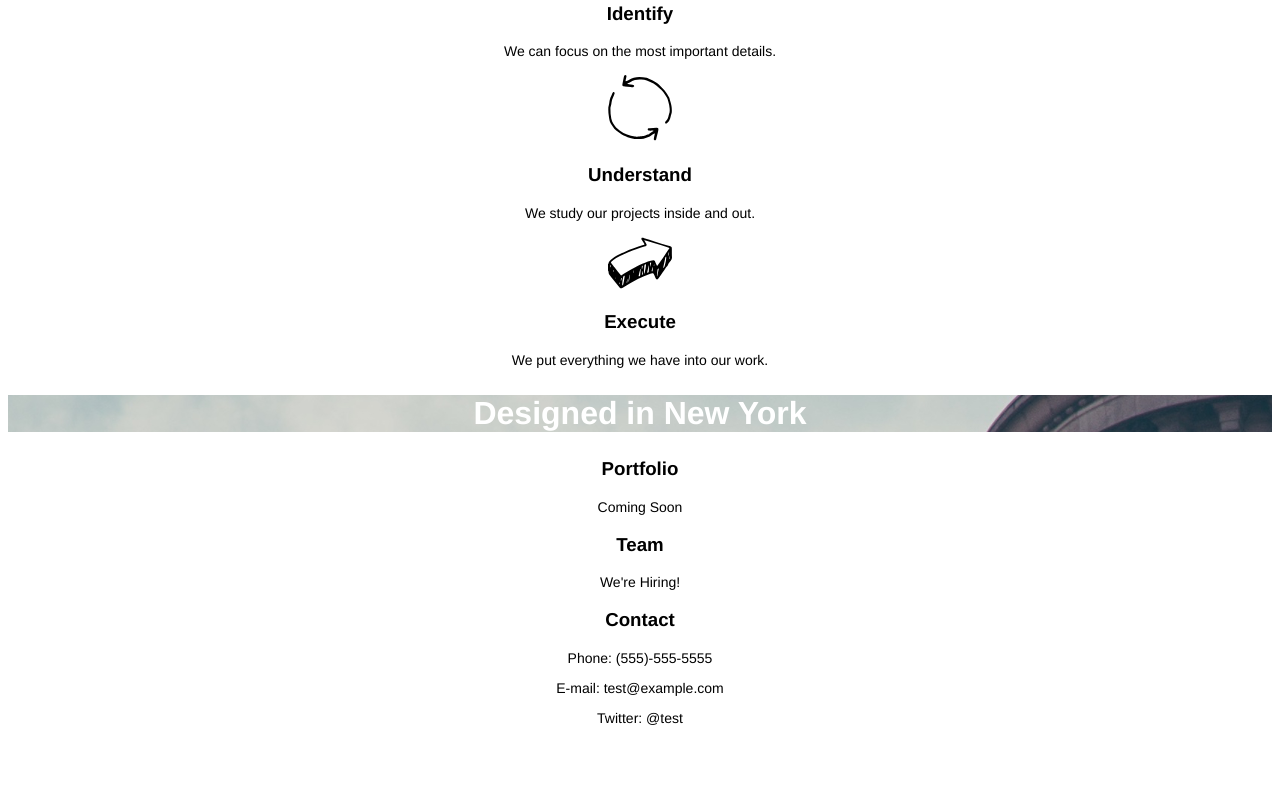
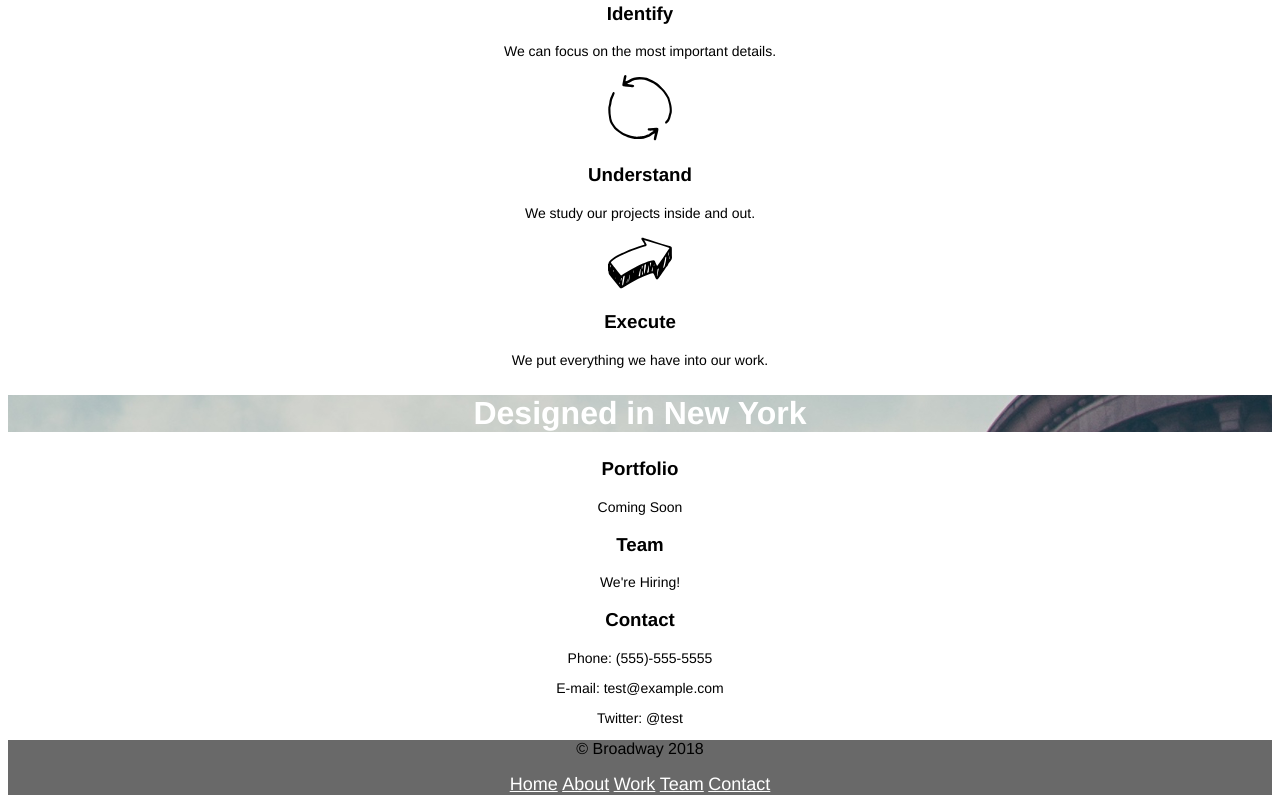
Before and after one commit to drako7/broadway, a plain HTML site: page index.html in a window 1280 px wide. Shown: the part 496-1299 px from the top of the page. Before the commit the page ends 1236 px from the top, so only its background shows below. Drawn offline with Linux system fonts and the light colour scheme.

Commit message:
Add footer

```diff
--- a/index.html
+++ b/index.html
@@ -56,5 +56,16 @@
       <p class="modified">E-mail: test@example.com</p>
       <p class="modified">Twitter: @test</p>
    </div>
+
+  <!--footer-->
+
+    <div class="footer"
+      <p class="copyright">&copy; Broadway 2018</p>
+          <a href="#">Home</a>
+          <a href="#">About</a>
+          <a href="#">Work</a>
+          <a href="#">Team</a>
+          <a href="#">Contact</a>
+    </div>
   </body>
 </html>
--- a/resources/css/style.css
+++ b/resources/css/style.css
@@ -39,3 +39,12 @@
 .designed {
   color: white;
 }
+
+.footer {
+  background-color: dimgray;
+  text-align: left:
+}
+
+.copyright {
+  color: white;
+}
```
